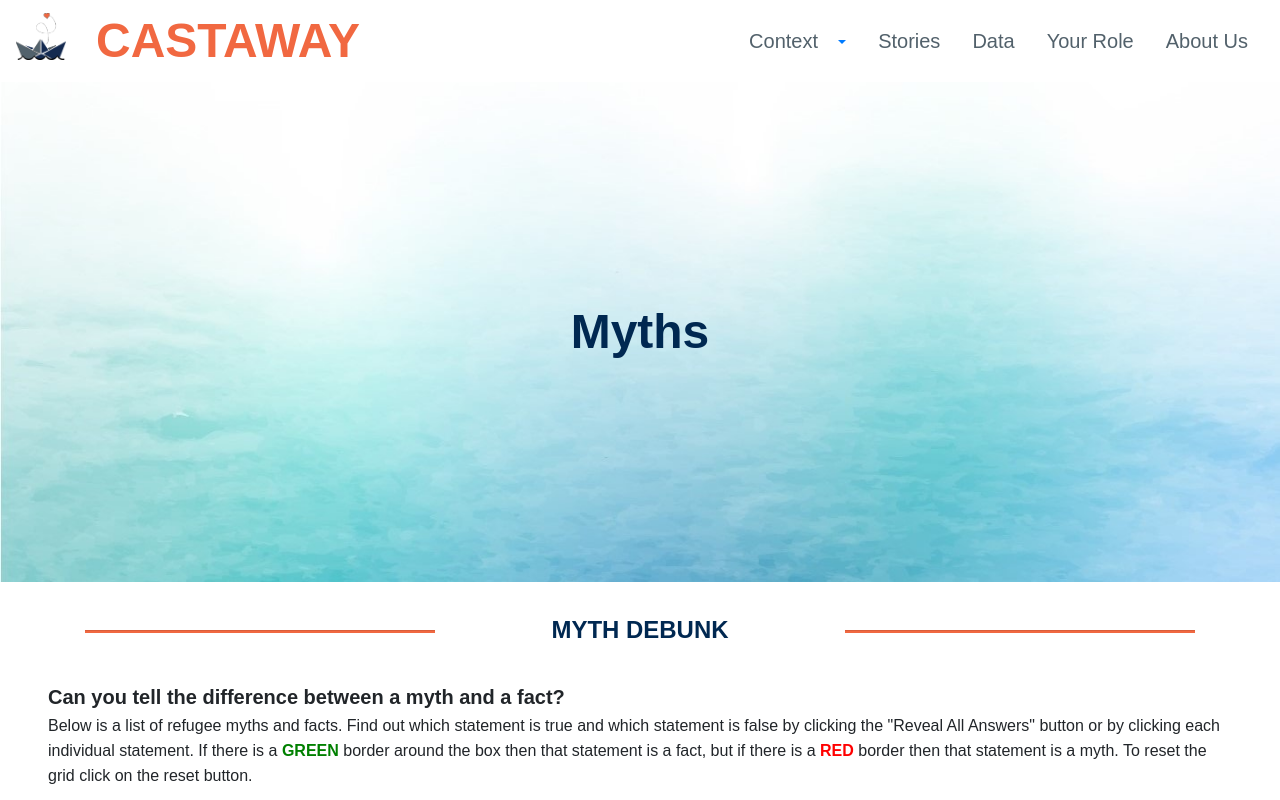
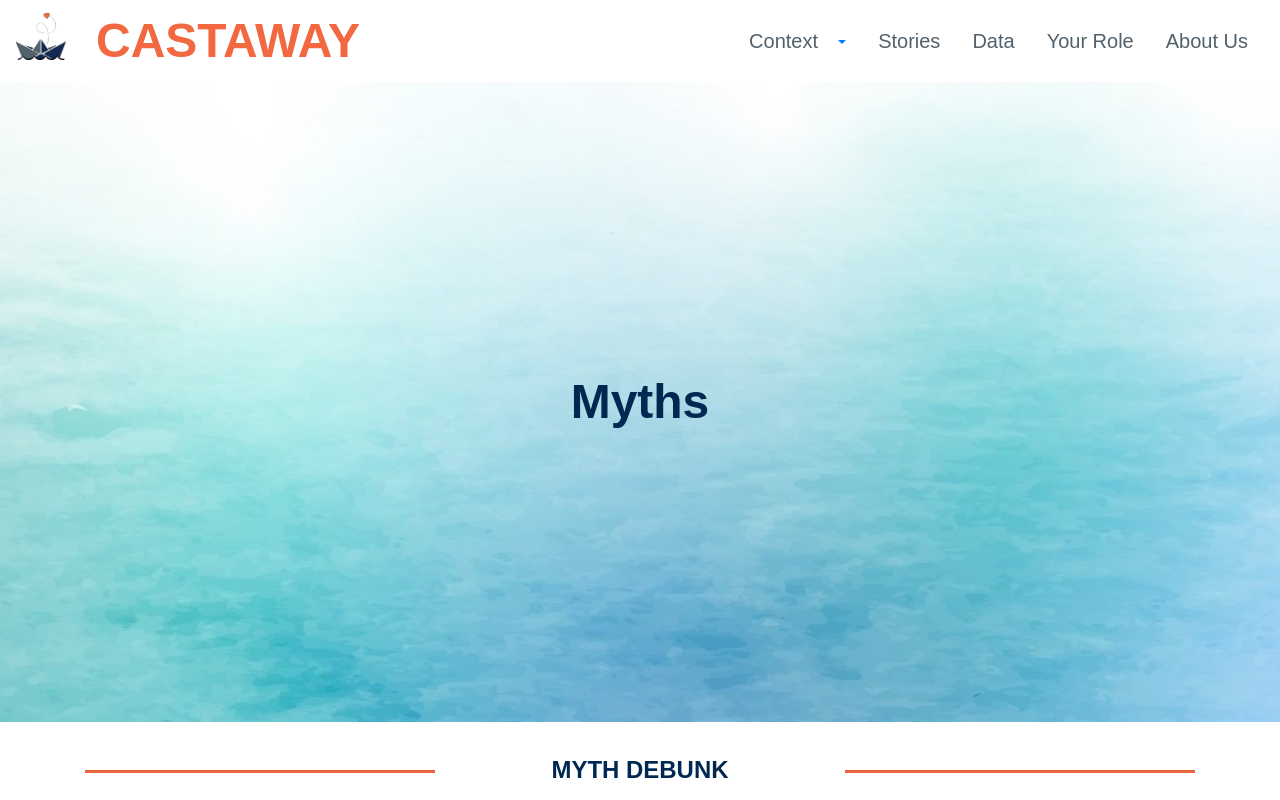
Before and after one commit to JhongHawan/CastAway, a React (Create React App) app in the folder frontend/: page /myths in a window 1280 px wide. Built offline with nearby package versions, Linux system fonts and the light colour scheme; a web font is replaced by a local one.

Commit message:
added parallax to hero

```diff
--- a/frontend/src/App.js
+++ b/frontend/src/App.js
@@ -24,7 +24,7 @@ function App() {
         <div className="App">
           <NavBar />
           <Switch>
-            <Route path="/" exact component={Home} />
+            <Route path="/" exact component={HomePage} />
             <Route path="/myths" component={Myths} />
             <Route path="/context" component={Context} />
             <Route path="/terminology" component={Terminology} />
@@ -42,19 +42,17 @@ function App() {
   );
 }
 
+{/* <Hero
+  showCard={false}
+  showCitation={true}
+  sectionTitle="&quot;No one puts their children in a boat unless the water is safer than the land&quot;"
+  cardTitle="WHY DOES IT MATTER?"
+  cardSubtitle="Subtitle Examples"
+  cardBody="The only way to describe this situation while emphasizing its urgency is by calling it what it is, a crisis, a refugee crisis. This crisis is an ongoing global issue that requires immediate action from people who care enough to make a difference."
+/> */}
 // Homepage
 const Home = () => (
-  <div>
-    <Hero
-      showCard={false}
-      showCitation={true}
-      sectionTitle="&quot;No one puts their children in a boat unless the water is safer than the land&quot;"
-      cardTitle="WHY DOES IT MATTER?"
-      cardSubtitle="Subtitle Examples"
-      cardBody="The only way to describe this situation while emphasizing its urgency is by calling it what it is, a crisis, a refugee crisis. This crisis is an ongoing global issue that requires immediate action from people who care enough to make a difference."
-    />
     <HomePage />
-  </div>
 );
 
 
--- a/frontend/src/components/Hero.js
+++ b/frontend/src/components/Hero.js
@@ -1,7 +1,7 @@
-    import React from 'react';
+import React from 'react';
 import { Container, Row, Col } from 'react-bootstrap';
 import { useStyles } from './Styles';
-import { Typography, Box } from '@material-ui/core';
+import { Typography, Box, Grid } from '@material-ui/core';
 
 
 /**
@@ -59,18 +59,18 @@ function Hero(props) {
 
     function Citation() {
         return (
-            <Box style={{ textAlign: 'center', paddingTop: '1rem'}}>
-                <Typography component="overline" variant="overline" color="primary" style={{ fontSize: '1.5rem'}} >
+            <Box style={{ textAlign: 'center', paddingTop: '1rem' }}>
+                <Typography component="overline" variant="overline" color="primary" style={{ fontSize: '1.5rem' }} >
                     - Warsan Shire, "Home"
                 </Typography>
             </Box>
         )
     }
 
+
     return (
-
-        <div className={classes.heroImg}>
-            <Container diableGutters>
+        <div className={classes.parallaxHero}>
+            <Container disableGutters>
                 <Row className="h-100">
                     <Col style={{ marginTop: "auto", marginBottom: "auto" }}>
                         <Typography
@@ -78,34 +78,45 @@ function Hero(props) {
                             variant="h3"
                             align="center"
                             color="primary"
-                        // style={{ color: 'white'}}
-                        // className={classes.homeSectionTitle}
                         >
                             {props.sectionTitle}
                         </Typography>
+
                         {includeCite ?
                             <Citation /> : null
                         }
-                        {/* <h1 className={classes.homeSectionTitle}>
-                            {props.sectionTitle}
-                        </h1> */}
+
                     </ Col>
                 </Row>
             </Container>
+        </div>
 
-
-            {/*hide or not to hide */}
-
-            {includeCard ?
-                <HeroCard
-                    cardTitle={props.cardTitle}
-                    cardSubtitle={props.cardSubtitle}
-                    cardBody={props.cardBody}
-                /> : null
-            }
-
-
-        </div>
+        // <div className={classes.heroImg}>
+        //     <Container diableGutters>
+        //         <Row className="h-100">
+        //             <Col style={{ marginTop: "auto", marginBottom: "auto" }}>
+        //                 <Typography
+        //                     component="h3"
+        //                     variant="h3"
+        //                     align="center"
+        //                     color="primary"
+        //                 >
+        //                     {props.sectionTitle}
+        //                 </Typography>
+        //                 {includeCite ?
+        //                     <Citation /> : null
+        //                 }
+        //             </ Col>
+        //         </Row>
+        //     </Container>
+        //     {includeCard ?
+        //         <HeroCard
+        //             cardTitle={props.cardTitle}
+        //             cardSubtitle={props.cardSubtitle}
+        //             cardBody={props.cardBody}
+        //         /> : null
+        //     }
+        // </div>
 
     );
 }
--- a/frontend/src/components/HomePage.js
+++ b/frontend/src/components/HomePage.js
@@ -52,8 +52,8 @@ function HomePage() {
         return (
             <Container>
                 <Row>
-                    <Col xs={12} sm={3} md={4} style={{ textAlign: 'center'}}>
-                        <img src="arab_girl.jpg" width="100%"/>
+                    <Col xs={12} sm={3} md={4} style={{ textAlign: 'center' }}>
+                        <img src="arab_girl.jpg" width="100%" />
                     </Col>
                     <Col xs={12} sm={9} md={8}>
                         <SectionCard
@@ -78,6 +78,11 @@ function HomePage() {
     // TODO Move Why Does it Matter to new function
     return (
         <div>
+            <Hero
+                showCard={false}
+                showCitation={true}
+                sectionTitle="&quot;No one puts their children in a boat unless the water is safer than the land&quot;"
+            />
             <Divider title="WHY DOES IT MATTER?" />
             <Container>
                 <Row>
--- a/frontend/src/components/Styles.js
+++ b/frontend/src/components/Styles.js
@@ -144,6 +144,19 @@ export const useStyles = makeStyles(theme => ({
         background: '#F16841',
         height: '2px'
     },
+
+    parallaxHero: {
+        backgroundImage: `url(${heroImage})`,
+        backgroundSize: 'cover',
+        height: '80vh',
+        backgroundAttachment: 'fixed',
+        backgroundPosition: 'center',
+        backgroundRepeat: 'no-repeat',
+        textAlign: 'center',
+        display: 'flex',
+        // position: 'relative'
+    },
+
     heroImg: {
         // backgroundImage: `url(${testHero})`,
         backgroundImage: `url(${heroImage})`,
```
